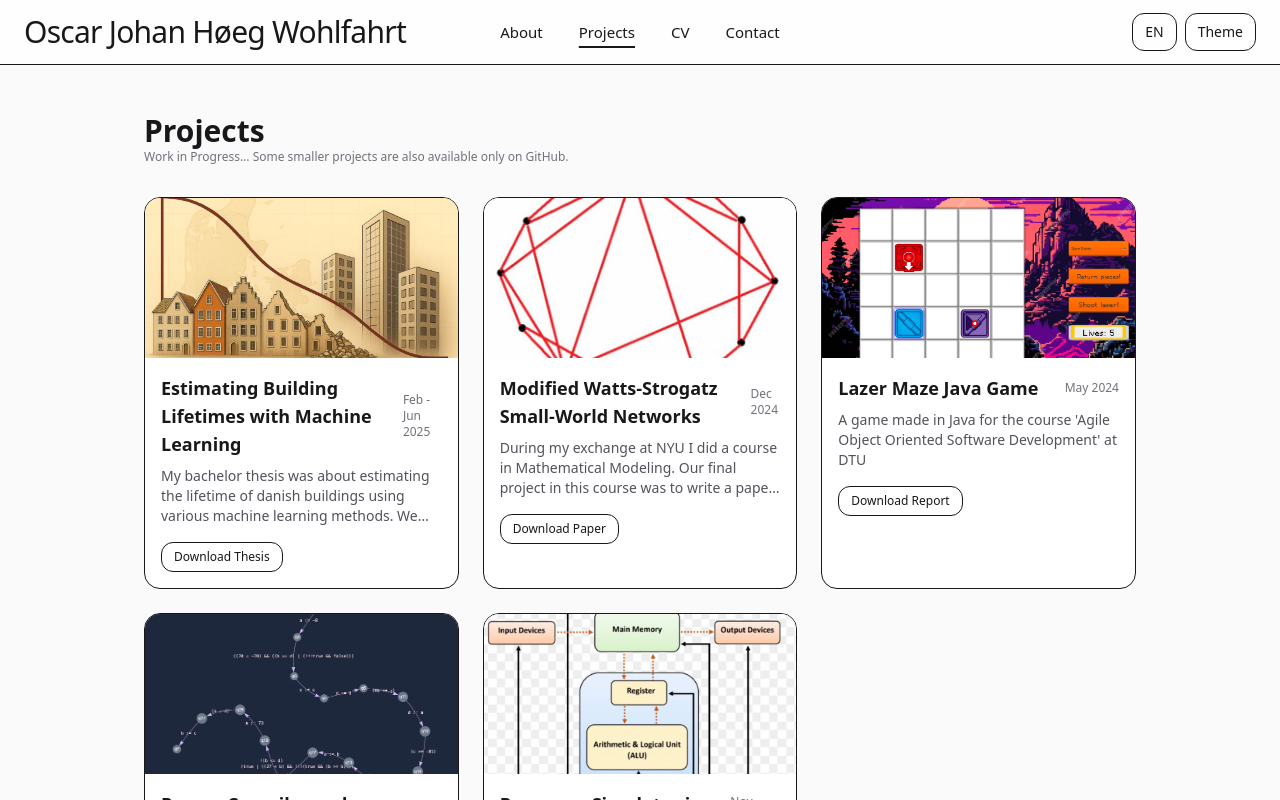
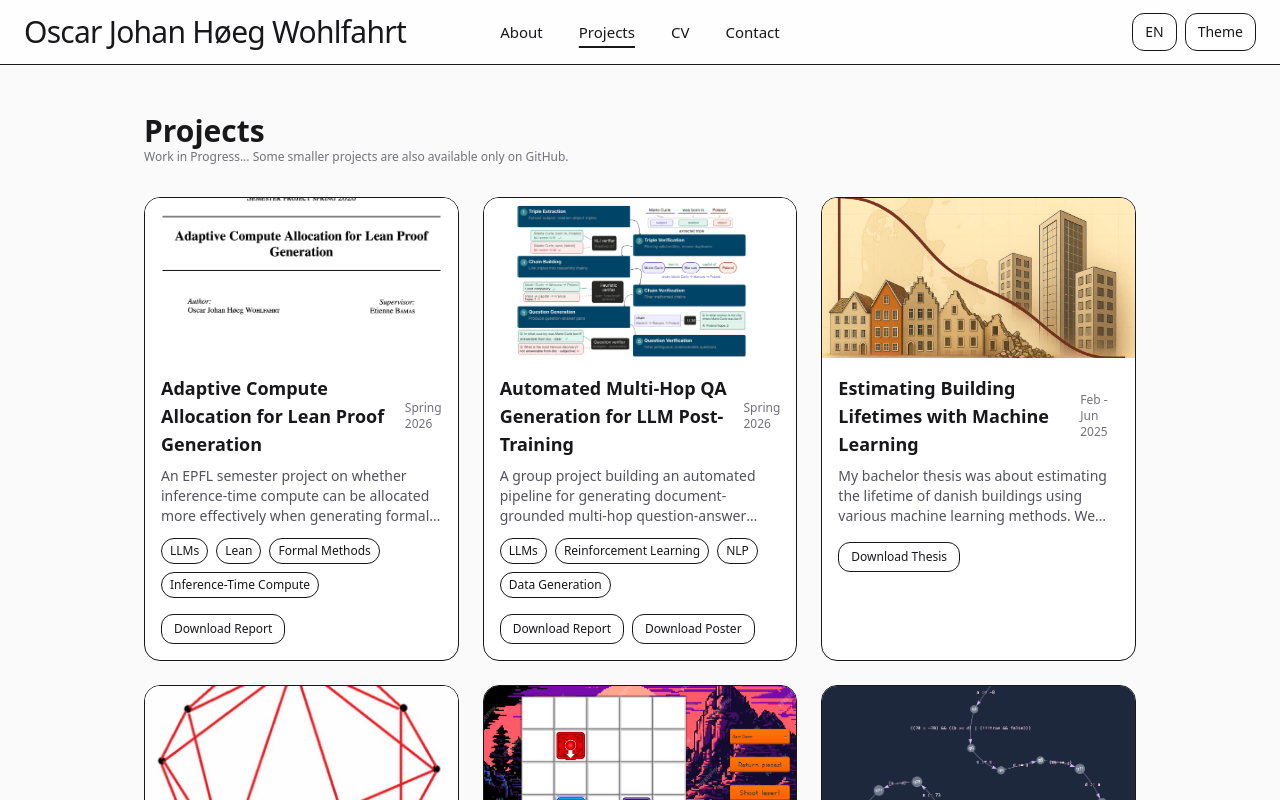
Before and after one commit to OscarWohlf/personal_website, a React (Vite) app: page /projects in a window 1280 px wide. Shown: the top 800 px of the page. Built offline with nearby package versions, Linux system fonts and the light colour scheme.

Commit message:
added new projects

```diff
--- a/src/components/ProjectCards.tsx
+++ b/src/components/ProjectCards.tsx
@@ -4,14 +4,27 @@ import type { Project } from '../data/projects'
 import { getFileNameFromUrl } from '../utils/download'
 
 export default function ProjectCard({ p }: { p: Project }) {
-  function downloadPaper(e: React.MouseEvent) {
+  const downloads = [
+    ...(p.paper
+      ? [{
+          href: p.paper,
+          label: p.paperLabel ?? "PDF",
+          filename: p.paperFilename ?? getFileNameFromUrl(p.paper),
+        }]
+      : []),
+    ...(p.attachments ?? []).map((attachment) => ({
+      href: attachment.href,
+      label: attachment.label,
+      filename: attachment.filename ?? getFileNameFromUrl(attachment.href),
+    })),
+  ]
+
+  function downloadFile(e: React.MouseEvent, href: string, filename: string) {
     e.preventDefault()
     e.stopPropagation()
-    if (!p.paper) return
     const a = document.createElement('a')
-    a.href = p.paper
-    // use explicit filename if provided, else derive from URL
-    a.download = p.paperFilename ?? getFileNameFromUrl(p.paper)
+    a.href = href
+    a.download = filename
     document.body.appendChild(a)
     a.click()
     a.remove()
@@ -38,17 +51,20 @@ export default function ProjectCard({ p }: { p: Project }) {
           </div>
         ) : null}
 
-        {p.paper && (
-          <div className="mt-4">
-            <button
-              onClick={downloadPaper}
-              className="px-3 py-1.5 text-xs rounded-xl border dark:border-zinc-700 hover:shadow"
-              aria-label={`Download paper for ${p.title}`}
-            >
-              {p.paperLabel ?? "PDF"}
-            </button>
+        {downloads.length ? (
+          <div className="mt-4 flex flex-wrap gap-2">
+            {downloads.map((download) => (
+              <button
+                key={download.href}
+                onClick={(e) => downloadFile(e, download.href, download.filename)}
+                className="px-3 py-1.5 text-xs rounded-xl border dark:border-zinc-700 hover:shadow"
+                aria-label={`${download.label} for ${p.title}`}
+              >
+                {download.label}
+              </button>
+            ))}
           </div>
-        )}
+        ) : null}
       </div>
     </Link>
   )
--- a/src/data/projects.ts
+++ b/src/data/projects.ts
@@ -11,9 +11,65 @@ export type Project = {
   paper?: string
   paperLabel?: string
   paperFilename?: string
+  attachments?: {
+    href: string
+    label: string
+    filename?: string
+  }[]
 }
 
 export const projects: Project[] = [
+  {
+    slug: "lean-proof-generation",
+    title: "Adaptive Compute Allocation for Lean Proof Generation",
+    date: "Spring 2026",
+    tags: ["LLMs", "Lean", "Formal Methods", "Inference-Time Compute"],
+    description:
+      "An EPFL semester project on whether inference-time compute can be allocated more effectively when generating formal Lean proofs with language models.",
+    image: "/images/lean_proof_generation.png",
+    content: [
+      "This was my semester project at EPFL, supervised by Etienne Bamas at the Chair of Mathematical Data Science. The project studies Lean proof generation with language models, where generated proofs can be automatically accepted or rejected by the Lean verifier.",
+      "The main question was whether inference-time compute can be used more intelligently than a fixed sampling budget. I compared standard sampling baselines with power-sampling-inspired methods, simple phase-based adaptive controllers, and a lightweight learned controller using proof-position and uncertainty features.",
+      "Summary:",
+      "The experiments showed that additional inference-time compute can improve single-attempt proof generation, but often at a high token cost. The adaptive controllers explored in the project did not consistently outperform the best fixed-budget configurations, but the results highlighted useful practical challenges around compute allocation, uncertainty signals, and the accuracy-cost trade-off in formal proof generation.",
+    ],
+    attachments: [
+      {
+        href: "/papers/OscarWohlfahrt_SemesterProject1_Report.pdf",
+        label: "Download Report",
+        filename: "Wohlfahrt_Lean_Proof_Generation_Report.pdf",
+      },
+    ],
+  },
+  {
+    slug: "multi-hop-qa-generation",
+    title: "Automated Multi-Hop QA Generation for LLM Post-Training",
+    date: "Spring 2026",
+    tags: ["LLMs", "Reinforcement Learning", "NLP", "Data Generation"],
+    description:
+      "A group project building an automated pipeline for generating document-grounded multi-hop question-answer datasets for LLM post-training.",
+    image: "/images/qa_pipeline.png",
+    content: [
+      "This project was connected to the Swiss AI Initiative at EPFL and the EE-568 Reinforcement Learning course. The goal was to generate question-answer datasets that force models to reason over long documents rather than rely on memorized facts or shallow lexical matching.",
+      "We built an end-to-end pipeline that extracts relational triples from raw documents, verifies them with natural language inference, chains them into multi-hop reasoning paths, filters invalid chains, and then generates natural-language questions. We used the generated datasets to run initial post-training experiments with Qwen2.5-7B-Instruct under several reinforcement learning policies.",
+      "Abstract:",
+      "Large Language Models frequently bypass reasoning from context in favor of memorized knowledge or lexical matching, undermining their reliability in long-context tasks. Reinforcement learning post-training on question-answer datasets is a promising way to encourage more faithful reasoning, but existing datasets are often too small, too easy, or not automatically verifiable.",
+      "We proposed an automated pipeline for generating large-scale, multi-hop QA datasets from raw documents without human annotation. The pipeline extracts structured relational triples, verifies textual support with NLI, chains verified triples into multi-hop reasoning paths, and synthesizes questions that require integrating evidence across multiple text passages.",
+      "Initial experiments showed improvements in long-context document-grounded reasoning, and confirmed that even strong models struggle with the generated multi-hop questions before post-training.",
+    ],
+    attachments: [
+      {
+        href: "/papers/Apertus_QA_report_OscarWohlfahrt.pdf",
+        label: "Download Report",
+        filename: "Wohlfahrt_Apertus_QA_Report.pdf",
+      },
+      {
+        href: "/papers/Apertus_QA_poster_OscarWohlfahrt.pdf",
+        label: "Download Poster",
+        filename: "Wohlfahrt_Apertus_QA_Poster.pdf",
+      },
+    ],
+  },
   {
     slug: "building-lifetimes",
     title: "Estimating Building Lifetimes with Machine Learning",
--- a/src/pages/ProjectDetails.tsx
+++ b/src/pages/ProjectDetails.tsx
@@ -18,6 +18,21 @@ export default function ProjectDetails() {
     )
   }
 
+  const downloads = [
+    ...(p.paper
+      ? [{
+          href: p.paper,
+          label: p.paperLabel ?? "PDF",
+          filename: p.paperFilename ?? getFileNameFromUrl(p.paper),
+        }]
+      : []),
+    ...(p.attachments ?? []).map((attachment) => ({
+      href: attachment.href,
+      label: attachment.label,
+      filename: attachment.filename ?? getFileNameFromUrl(attachment.href),
+    })),
+  ]
+
   return (
     <section className="py-12">
         <PageHeader
@@ -36,15 +51,16 @@ export default function ProjectDetails() {
                 Code
                 </a>
             )}
-            {p.paper && (
-            <a
-                href={p.paper}
-                download={p.paperFilename ?? getFileNameFromUrl(p.paper)}
-                className="px-3 py-2 text-sm rounded-xl border dark:border-zinc-700 hover:shadow"
-            >
-                {p.paperLabel ?? "PDF"}
-            </a>
-            )}
+            {downloads.map((download) => (
+                <a
+                    key={download.href}
+                    href={download.href}
+                    download={download.filename}
+                    className="px-3 py-2 text-sm rounded-xl border dark:border-zinc-700 hover:shadow"
+                >
+                    {download.label}
+                </a>
+            ))}
             </div>
         }
         />
```
Also changed, not shown: public/images/lean_proof_generation.png (added), public/images/qa_pipeline.png (added).
